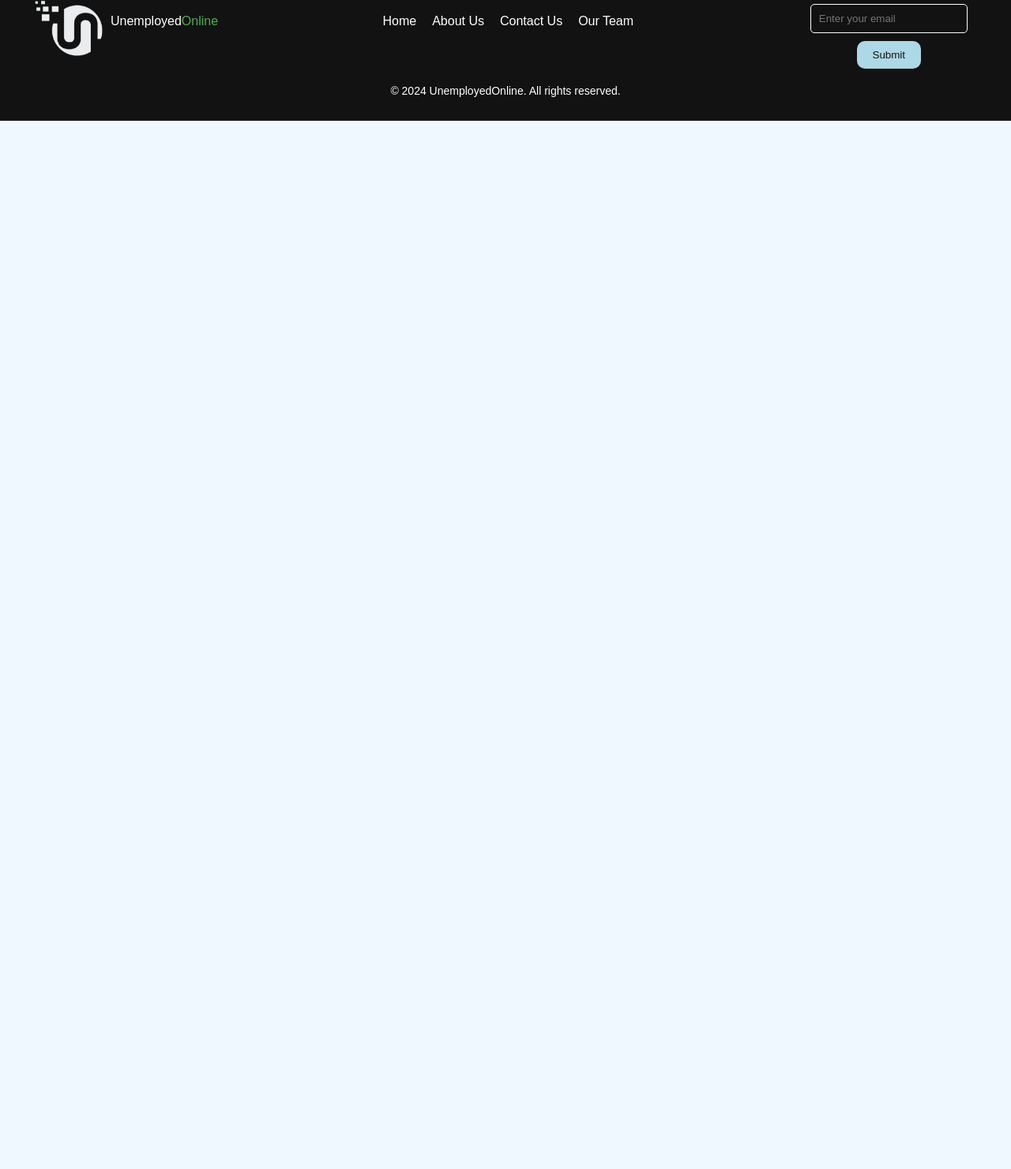
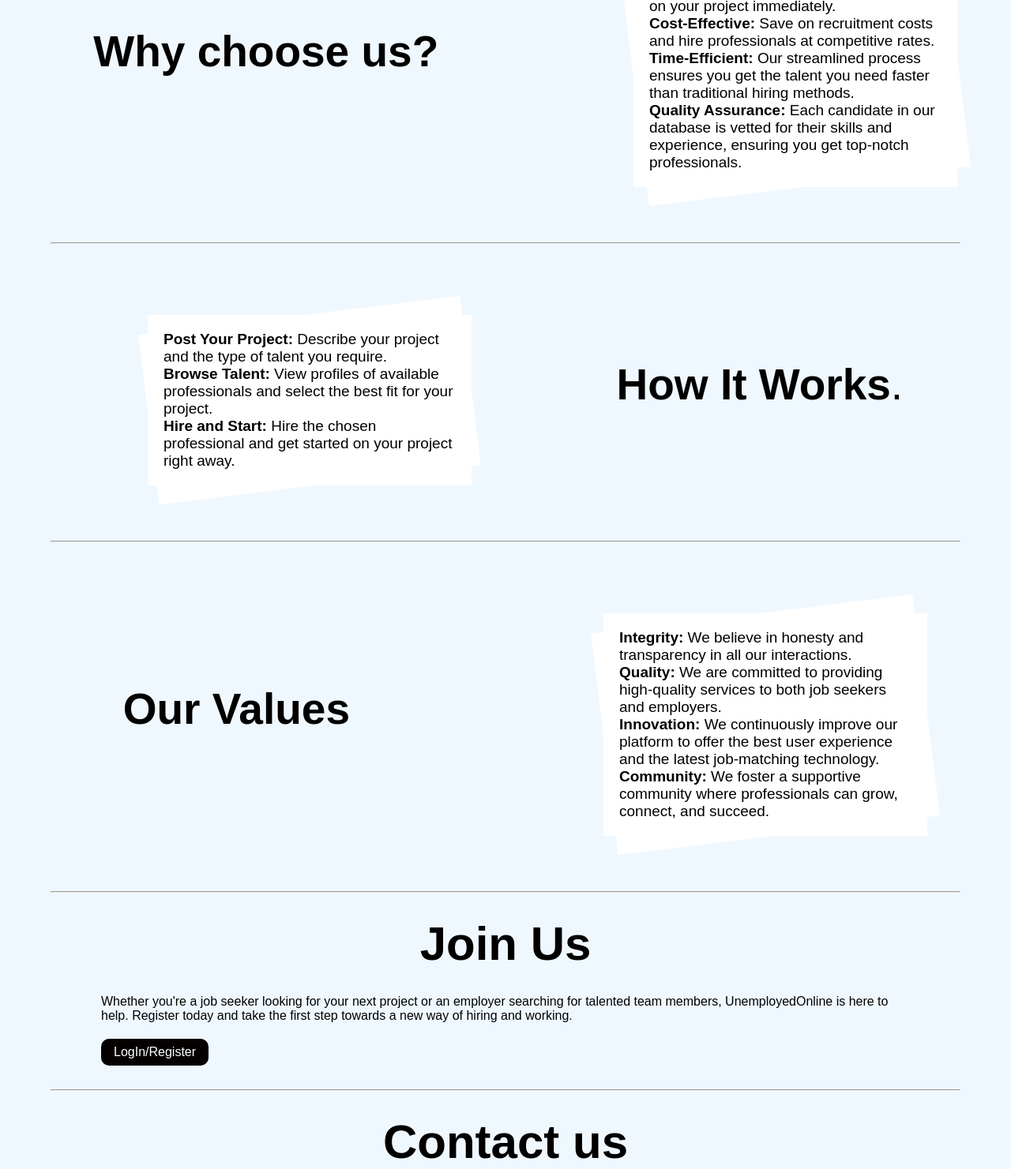
Before and after one commit to nitinsreevstv/unemployedOnline, a plain HTML site: page about-us.html in a window 1280 px wide. Shown: the part 1319-2800 px from the top of the page at 79% size. Before the commit the page ends 1472 px from the top, so only its background shows below. Drawn offline with Linux system fonts and the light colour scheme.

Commit message:
about page all set

```diff
--- a/about-us.html
+++ b/about-us.html
@@ -11,7 +11,7 @@
     <input type="checkbox" class="menu-toggle" id="menu-toggle"> <!-- Moved checkbox here -->
     <header class="fixed-header">
         <div class="logo">
-            <a href="" onclick="return false;">
+            <a href="./index.html">
                 <span class="name">Unemployed</span><span class="surname">Online</span>
             </a>
         </div>
@@ -27,7 +27,7 @@
     </label>
     <!-- header coded ended -->
     <!-- about us content started here -->
-    <div class="aboutOne">
+    <div class="aboutOne topContent">
       <div class="box">
         <b>We build bridge</b> between companies and skilled professionals.
       </div>
@@ -62,19 +62,83 @@
       </div>
     </div>
     <hr>
+    <div class="aboutOne">
+      <div class="box">
+        <b>Why choose us?</b>
+      </div>
+      <div class="box1">
+        <div class="box2">
+          <div class="box3">
+            <b>Extensive Database:</b> Access a vast pool of unemployed talent, ready to start working on your project immediately.<br>
+            <b>Cost-Effective:</b> Save on recruitment costs and hire professionals at competitive rates.<br>
+            <b>Time-Efficient:</b> Our streamlined process ensures you get the talent you need faster than traditional hiring methods.<br>
+            <b>Quality Assurance:</b> Each candidate in our database is vetted for their skills and experience, ensuring you get top-notch professionals.<br>
+          </div>
+        </div>
+      </div>
+    </div>
+    <hr>
+    <div class="aboutTwo">
+      <div class="box1">
+        <div class="box2">
+          <div class="box3">
+            <b>Post Your Project:</b> Describe your project and the type of talent you require.<br>
+            <b>Browse Talent:</b> View profiles of available professionals and select the best fit for your project.<br>
+            <b>Hire and Start:</b> Hire the chosen professional and get started on your project right away.<br>
+          </div>
+        </div>
+      </div>
+      <div class="box">
+        <b>How It Works</b>.
+      </div>
+    </div>
+    <hr>
+    <div class="aboutOne">
+      <div class="box">
+        <b>Our Values</b>
+      </div>
+      <div class="box1">
+        <div class="box2">
+          <div class="box3">
+            <b>Integrity:</b> We believe in honesty and transparency in all our interactions.<br>
+            <b>Quality:</b> We are committed to providing high-quality services to both job seekers and employers.<br>
+            <b>Innovation:</b> We continuously improve our platform to offer the best user experience and the latest job-matching technology.<br>
+            <b>Community:</b> We foster a supportive community where professionals can grow, connect, and succeed.
+          </div>
+        </div>
+      </div>
+    </div>
+    <hr>
+    <div class="box4">
+      <div class="box5">
+        <b>Join Us</b>
+      </div>
+      <p>Whether you're a job seeker looking for your next project or an employer searching for talented team members, UnemployedOnline is here to help. Register today and take the first step towards a new way of hiring and working.</p>
+      <a href="./LogIn/Register.html" class="btn">LogIn/Register</a>
+    </div>
+    <hr>
+    <div class="box4">
+      <div class="box5">
+        <b>Contact us</b>
+      </div>
+      <p>Have questions or need assistance? Contact our support team at support@unemployedonline.in. We're here to help you find the perfect talent for your project.</p>
+
+    </div>
+
+    <hr>
 
     <!-- footer section started here -->
     <footer>
         <div class="container">
           <div class="logo1">
             <img src="./img/logoWhite.png" alt="Unemployed Online Logo">
-            <a href="#topSection">
+            <a href="./index.html">
               <span class="name">Unemployed</span><span class="surname">Online</span>
             </a>
           </div>
           <div class="nav-links">
-            <a href="#topSection">Home</a>
-            <a href="#">About Us</a>
+            <a href="./index.html">Home</a>
+            <a href="#" onclick="return false;">About Us</a>
             <a href="./LogIn/contact-us.html">Contact Us</a>
             <a href="ourTeam.html">Our Team</a>
           </div>
--- a/aboutus.css
+++ b/aboutus.css
@@ -189,12 +189,15 @@
   }
   /* css for header ended here  */
 /* about us css started here */
+.topContent{
+  margin-top: 120px;
+}
 .aboutOne {
     display: flex;
     justify-content: space-around;
     align-items: center;
     padding: 20px;
-    margin: 120px 180px 50px;
+    margin-bottom: 50px;
   }
   .aboutOne .box {
     padding: 20px;
@@ -226,6 +229,7 @@
     align-items: center;
     padding: 20px;
     margin-bottom: 50px;
+
   }
   .aboutTwo .box {
       padding: 20px;
@@ -258,6 +262,37 @@
     margin-bottom: 30px;
     margin-right: 5%;
     margin-left: 5%;
+  }
+  .box4 .box5{
+    text-align: center;
+    font-size: 60px;
+    margin-bottom: 30px;
+  }
+  .box4{
+    max-width: 80%;
+    margin-left: 10%;
+    margin-right: 10%;
+    margin-bottom: 30px;
+  }
+  .box4 .btn {
+    padding: 8px 16px;
+    background-color: #040000;
+    color: #ffffff;
+    text-align: center;
+    text-decoration: none;
+    display: inline-block;
+    font-size: 16px;
+    cursor: pointer;
+    border-radius: 10px;
+    margin-top: 20px;
+  }
+  .box4 a {
+    display: inline-block;
+    padding: 10px 20px;
+    transition: transform 0.2s ease-in-out;
+  }
+  .box4 a:hover {
+    transform: scale(1.1); /* Scale up by 10% on hover */
   }
   @media screen and (max-width: 1100px) and (min-width: 668px) {
     .aboutOne {
```
Also changed, not shown: LogIn/Register.html (+1 -1 lines), LogIn/contact-us.html (+1 -1 lines), Signup/chooseProfile.html (+1 -1 lines), index.html (+1 -1 lines), ourTeam.html (+1 -1 lines).
